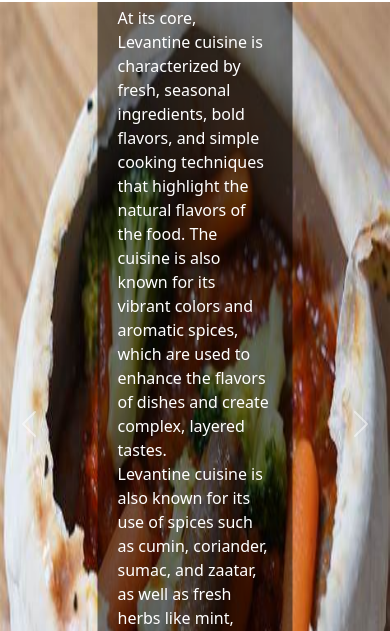
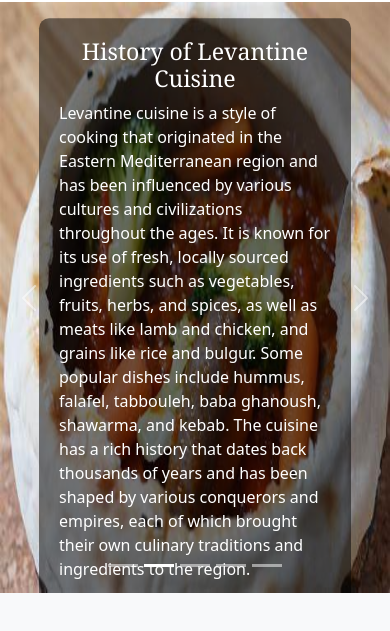
Before and after one commit to FatemaAfrinRitu333/Levantine-Chef-Wizard__Client, a React (Vite) app: page / in a window 390 px wide. Shown: the part 733-1364 px from the top of the page. Built offline with nearby package versions, Linux system fonts and the light colour scheme; no server answers.

Commit message:
corrected the carousel text

```diff
--- a/src/Components/Home/CuisinHistory/CuisinHistory.css
+++ b/src/Components/Home/CuisinHistory/CuisinHistory.css
@@ -1,11 +1,19 @@
-.carousel-caption {
-    position: absolute;
-    top: 50%;
-    left: 50%;
-    transform: translate(-50%, -50%);
-    text-align: center;
-    color: black;
-    background-color: #bbbbbb69;
-    padding: 20px 10px 0px;
-    border-radius: 10px;
-  }
+.image-height{
+    height: 100vh;
+}
+
+@media only screen and (max-width: 600px){
+    .image-height{
+        height: 70vh;
+    }
+    .carousel-text{
+        width: 100%;
+        max-width: 100%;
+        word-wrap: break-word;
+        overflow: hidden;
+        margin: 20px 0px;
+    }
+    /* .carousel-text p{
+
+    } */
+}
--- a/src/Components/Home/CuisinHistory/CuisinHistory.jsx
+++ b/src/Components/Home/CuisinHistory/CuisinHistory.jsx
@@ -1,5 +1,6 @@
 import React, { useState } from 'react';
 import { Carousel } from 'react-bootstrap';
+import './CuisinHistory.css'
 
 function CuisinHistory() {
     const [index, setIndex] = useState(0);
@@ -21,12 +22,9 @@ function CuisinHistory() {
     };
 
     const caption = (
-        <div style={captionStyle}>
+        <div style={captionStyle} className='carousel-text'>
             <h3 className='brandName text-white text-center'>History of Levantine Cuisine</h3>
-            <p>Levantine cuisine is a rich and diverse culinary tradition that has its roots in the eastern Mediterranean region, including parts of Syria, Lebanon, Palestine, Jordan, and Israel. The cuisine has been shaped by centuries of cultural and historical influences, including Arab, Ottoman, and European, as well as the regions geography and climate. <br />
-            At its core, Levantine cuisine is characterized by fresh, seasonal ingredients, bold flavors, and simple cooking techniques that highlight the natural flavors of the food. The cuisine is also known for its vibrant colors and aromatic spices, which are used to enhance the flavors of dishes and create complex, layered tastes. <br />
-            Levantine cuisine is also known for its use of spices such as cumin, coriander, sumac, and zaatar, as well as fresh herbs like mint, parsley, and cilantro. Vegetables and grains are also important components of the cuisine, with dishes like mujadara (a lentil and rice dish) and stuffed grape leaves (a dish made with rice, herbs, and vegetables wrapped in grape leaves) being popular examples. <br />
-            Overall, Levantine cuisine is a celebration of fresh, flavorful ingredients and simple cooking techniques that have been honed over centuries of tradition and culture. It continues to be a beloved and vibrant culinary tradition today, both in the eastern Mediterranean region and around the world.
+            <p>Levantine cuisine is a style of cooking that originated in the Eastern Mediterranean region and has been influenced by various cultures and civilizations throughout the ages. It is known for its use of fresh, locally sourced ingredients such as vegetables, fruits, herbs, and spices, as well as meats like lamb and chicken, and grains like rice and bulgur. Some popular dishes include hummus, falafel, tabbouleh, baba ghanoush, shawarma, and kebab. The cuisine has a rich history that dates back thousands of years and has been shaped by various conquerors and empires, each of which brought their own culinary traditions and ingredients to the region.
             </p>
         </div>
     );
@@ -35,7 +33,7 @@ function CuisinHistory() {
         <Carousel activeIndex={index} onSelect={handleSelect} interval={3000}>
             <Carousel.Item>
                 <img
-                    className="d-block w-100 vh-100"
+                    className="d-block w-100 image-height"
                     src="/1.jpg"
                     alt="First slide"
                 />
@@ -43,7 +41,7 @@ function CuisinHistory() {
             </Carousel.Item>
             <Carousel.Item>
                 <img
-                    className="d-block w-100 vh-100"
+                    className="d-block w-100 image-height"
                     src="/3.jpg"
                     alt="Second slide"
                 />
@@ -51,7 +49,7 @@ function CuisinHistory() {
             </Carousel.Item>
             <Carousel.Item>
                 <img
-                    className="d-block w-100 vh-100"
+                    className="d-block w-100 image-height"
                     src="/4.jpg"
                     alt="Third slide"
                 />
@@ -59,7 +57,7 @@ function CuisinHistory() {
             </Carousel.Item>
             <Carousel.Item>
                 <img
-                    className="d-block w-100 vh-100"
+                    className="d-block w-100 image-height"
                     src="/5.jpg"
                     alt="Fourth slide"
                 />
@@ -67,7 +65,7 @@ function CuisinHistory() {
             </Carousel.Item>
             <Carousel.Item>
                 <img
-                    className="d-block w-100 vh-100"
+                    className="d-block w-100 image-height"
                     src="/6.jpg"
                     alt="Fifth slide"
                 />
```
